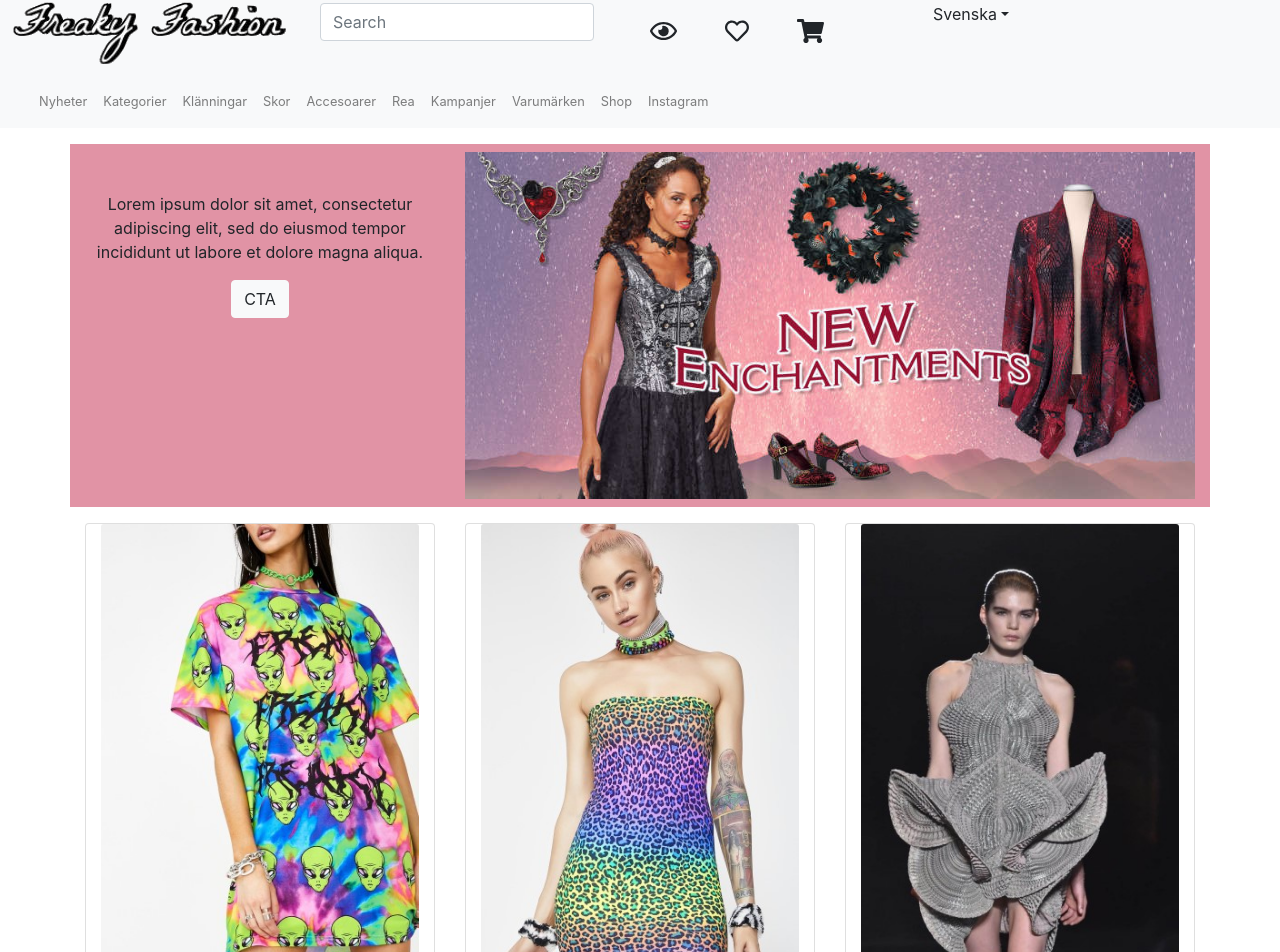
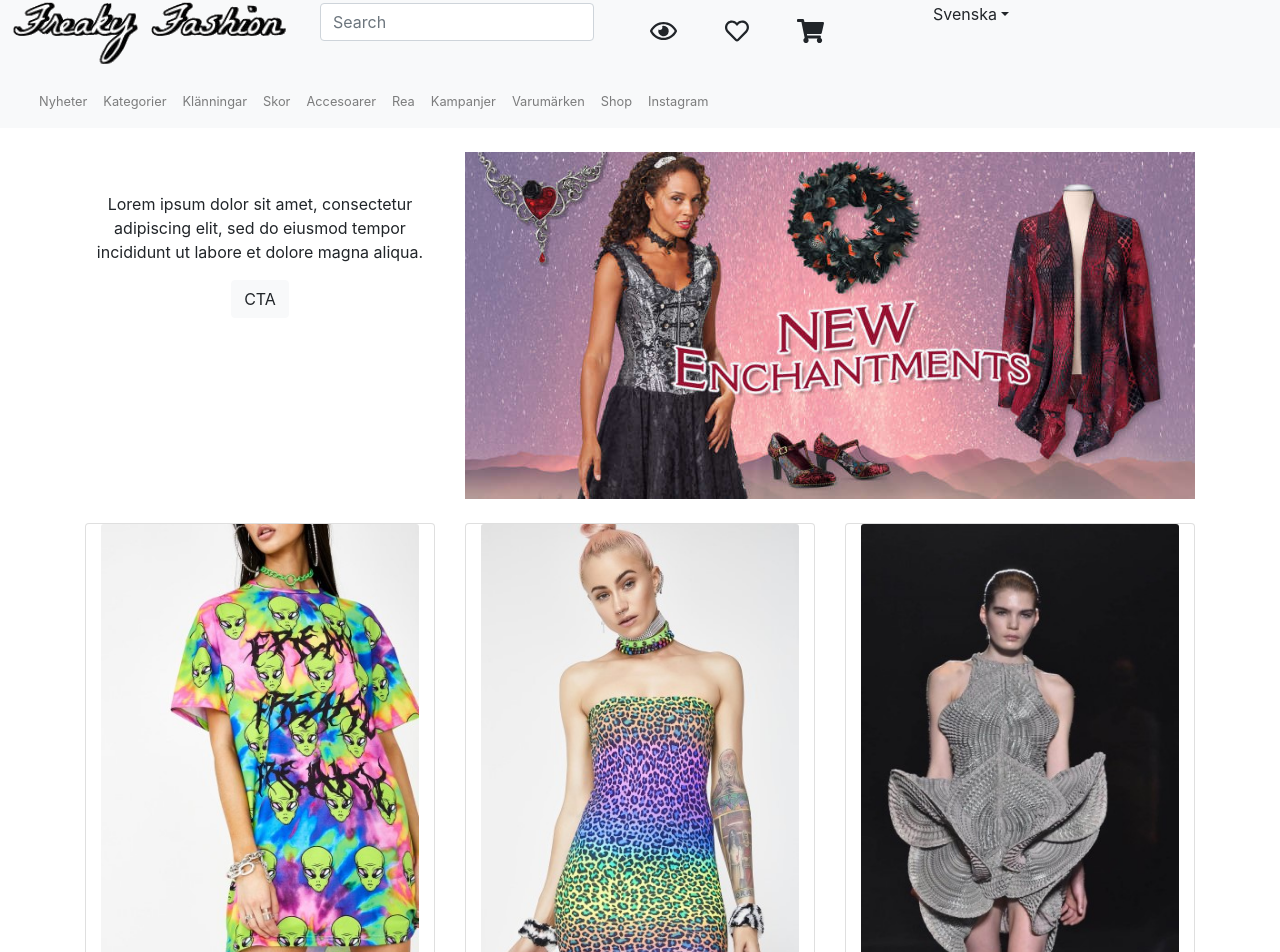
Before and after one commit to evapersson/freakyfashion, a React (Create React App) app: page / in a window 1280 px wide. Shown: the part 29-981 px from the top of the page. Built offline with nearby package versions, Linux system fonts and the light colour scheme.

Commit message:
add link to detailpage from maincontent

```diff
--- a/src/App.js
+++ b/src/App.js
@@ -6,7 +6,7 @@ import Header from './Components/Header'
 // import Hero from './Components/Hero.js'
 // import Content from './Components/Content'
 // import IconBarFooter from './Components/IconBarFooter'
-import DetailsPage from './Pages/DetailsPage'
+import DetailPage from './Pages/DetailPage'
 import Footer from './Components/Footer'
 import StartPage from './Pages/StartPage'
 
@@ -32,7 +32,7 @@ function App() {
         <Header siteLink={siteLink} />
         <Switch>
           <Route exact path="/" component={StartPage} />
-          <Route path="/detailsPage" component={DetailsPage} />
+          <Route path="/detailPage" component={DetailPage} />
         </Switch>
         <Footer />
       </BrowserRouter>
--- a/src/Pages/DetailsPage.js
+++ /dev/null
@@ -1,8 +0,0 @@
-import React from 'react'
-
-const DetailsPage = () =>{
-  return(
-    <div></div>
-  );
-}
-export default DetailsPage
--- a/src/components/Hero.js
+++ b/src/components/Hero.js
@@ -4,7 +4,8 @@ import {Container, Row, Col, Image, Button, Card} from 'react-bootstrap'
 
 function Hero (){
   return (
-    <Container className="mt-3 d-xs-none" style={{ backgroundColor: '#E193A5' }}>
+    // <Container className="mt-3 d-xs-none" style={{ backgroundColor: '#E193A5' }}>
+    <Container className="mt-3 d-xs-none">
         <Row>
           <Col className="col-4 mt-sm-5">
              <p>Lorem ipsum dolor sit amet, consectetur adipiscing elit, sed do eiusmod tempor incididunt ut labore et dolore magna aliqua. </p>
--- a/src/components/MainContentSmall.js
+++ b/src/components/MainContentSmall.js
@@ -1,5 +1,6 @@
 import React from 'react'
 import {CardDeck, Card} from 'react-bootstrap'
+import {Link} from 'react-router-dom'
 
 
 function MainContentSmall ({mainContentList}) {
@@ -7,7 +8,7 @@ function MainContentSmall ({mainContentList}) {
   return(
     <CardDeck className="mt-3">{mainContentList.map(item => {
       return (<Card key={item.id} className="col-4">
-        <Card.Img variant="top" src={item.image} alt={item.name} style={{ maxWidth: "100%" }}/>
+        <Link to="/detailPage">  <Card.Img variant="top" src={item.image} alt={item.name} style={{ maxWidth: "100%" }}/>
 
         <Card.Body>
           <Card.Title>{item.name}</Card.Title>
@@ -16,7 +17,7 @@ function MainContentSmall ({mainContentList}) {
           </Card.Text>
           <h3>{item.price} kr</h3>
         </Card.Body>
-      </Card>);
+      </Link></Card>);
     })}
     </CardDeck>
   );
```
Also changed, not shown: src/Pages/DetailPage.js (added, +22 -0 lines).
